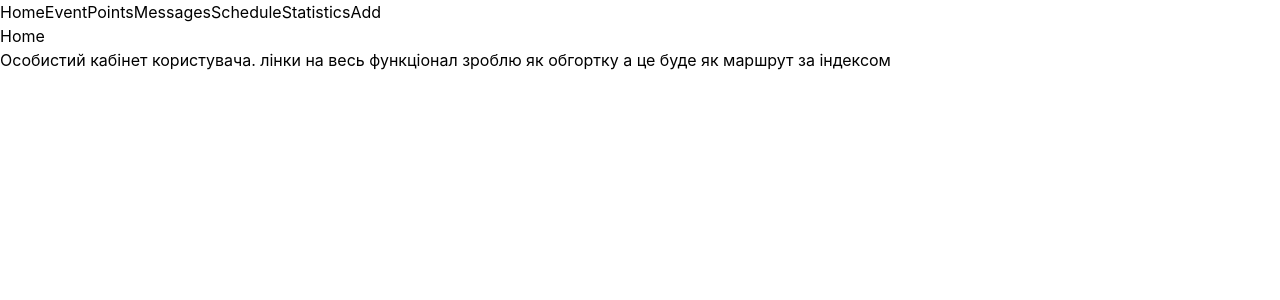
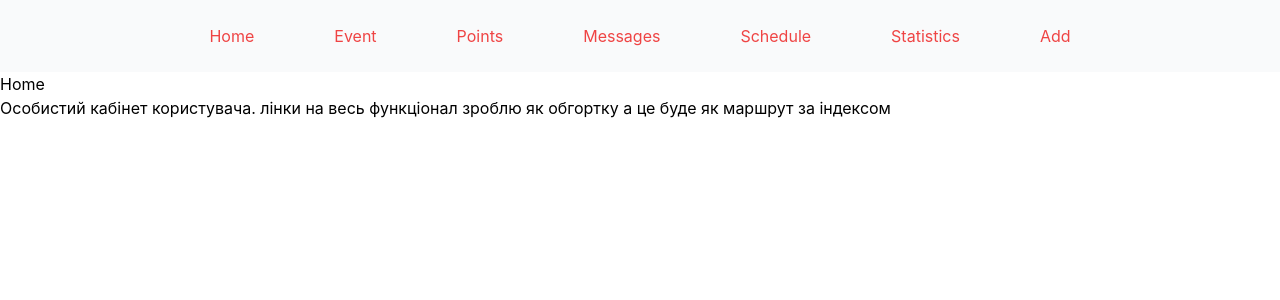
Before and after one commit to SofiiaShevtsova/school-time, a React (Create React App) app: page /admin in a window 1280 px wide. Shown: the top 300 px of the page. Built offline with nearby package versions, Linux system fonts and the light colour scheme.

Commit message:
add little style

```diff
--- a/src/components/Navigation/Navigation.jsx
+++ b/src/components/Navigation/Navigation.jsx
@@ -5,7 +5,7 @@ const Navigation = () => {
    const user = 'admin';
    return (
       <>
-         <nav>
+         <nav class="flex justify-center bg-gray-50 py-6 gap-20 text-red-500">
             <Link to={`/${user}`}>Home</Link>
             <Link to="event">Event</Link>
             <Link to="points">Points</Link>
```
